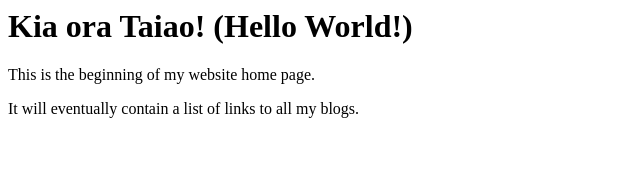
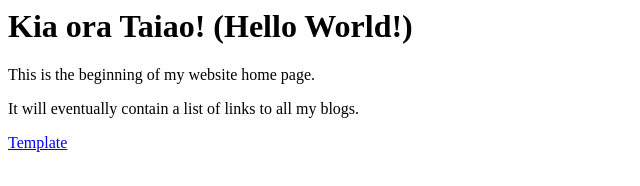
Before and after one commit to cody-ilg/cody-ilg.github.io, a plain HTML site: page index.html in a window 1280 px wide. Shown: the full height of the page, 0-640 px from the left. Drawn offline with Linux system fonts and the light colour scheme.

Commit message:
blog template added

```diff
--- a/index.html
+++ b/index.html
@@ -5,5 +5,6 @@
     <h1>Kia ora Taiao! (Hello World!)</h1>
     <p> This is the beginning of my website home page.</p>
     <p> It will eventually contain a list of links to all my blogs. </p>
+    <p><a href="/home/codumus/devacademy/cody-ilg.github.io/blog/te-houtaewa-template.html">Template</a></p>
   </body>
 </html>
```
Also changed, not shown: blog/html-css.html (added).
